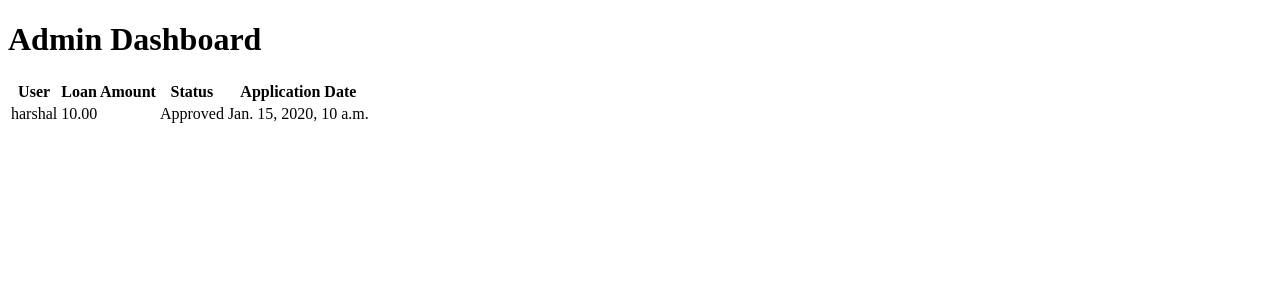
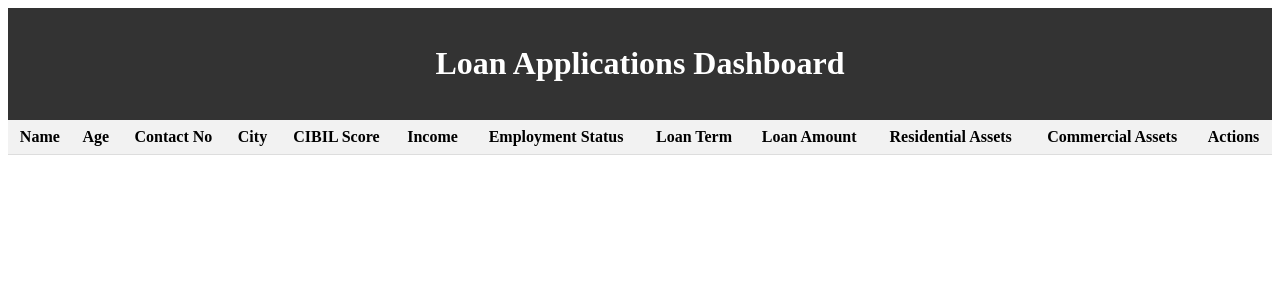
Before and after one commit to MGxCoder/Loan_management-System-Django, a Django app: page /admin_dashboard/ in a window 1280 px wide. Shown: the top 300 px of the page. Run offline with Django 5.2, Linux system fonts and the light colour scheme; a user stored in the database is signed in; data comes from the database, SQL or seed files in the repository; tables that the repository leaves empty hold one stand-in row (values such as "Sample post"); lists and menus that the app fills with data are empty.

Commit message:
Update admin_dashboard.html

```diff
--- a/loans/templates/loans/admin_dashboard.html
+++ b/loans/templates/loans/admin_dashboard.html
@@ -1,29 +1,139 @@
 <!DOCTYPE html>
-<html>
+<html lang="en">
 <head>
-    <title>Admin Dashboard</title>
+    <meta charset="UTF-8">
+    <meta name="viewport" content="width=device-width, initial-scale=1.0">
+    <title>Loan Applications Dashboard</title>
+
 </head>
+<style>
+    header {
+        background-color: #333;
+        color: #fff;
+        text-align: center;
+        padding: 1rem;
+    }
+
+    table {
+        width: 100%;
+        border-collapse: collapse;
+    }
+
+    th, td {
+        padding: 0.5rem;
+        border-bottom: 1px solid #ddd;
+    }
+
+    th {
+        background-color: #f2f2f2;
+    }
+    </style>
+
 <body>
-    <h1>Admin Dashboard</h1>
-    <table>
+    <header>
+        <h1>Loan Applications Dashboard</h1>
+    </header>
+
+    <main>
+        <table id="loanTable">
             <thead>
                 <tr>
-                <th>User</th>
+                    <th>Name</th>
+                    <th>Age</th>
+                    <th>Contact No</th>
+                    <th>City</th>
+                    <th>CIBIL Score</th>
+                    <th>Income</th>
+                    <th>Employment Status</th>
+                    <th>Loan Term</th>
                     <th>Loan Amount</th>
-                <th>Status</th>
-                <th>Application Date</th>
+                    <th>Residential Assets</th>
+                    <th>Commercial Assets</th>
+                    <th>Actions</th>
                 </tr>
             </thead>
             <tbody>
-            {% for application in applications %}
+                <!-- Data rows will be inserted here dynamically -->
                 <tr>
-                <td>{{ application.user.username }}</td>
-                <td>{{ application.loan_amount }}</td>
-                <td>{{ application.get_status_display }}</td>
-                <td>{{ application.application_date }}</td>
+
+
                 </tr>
-            {% endfor %}
             </tbody>
         </table>
+    </main>
+
+    <script >
+        document.addEventListener('DOMContentLoaded', () => {
+            // Fetch data from your server (replace with your API endpoint)
+            fetch('/api/loanApplications')
+                .then(response => response.json())
+                .then(data => {
+                    const tableBody = document.querySelector('#loanTable tbody');
+                    data.forEach(application => {
+                        const row = document.createElement('tr');
+                        row.innerHTML = `
+                            <td>${application.name}</td>
+                            <td>${application.age}</td>
+                            <td>${application.contact_no}</td>
+                            <td>${application.city}</td>
+                            <td>${application.cibil_score}</td>
+                            <td>${application.income}</td>
+                            <td>${application.employment_status}</td>
+                            <td>${application.loan_term}</td>
+                            <td>${application.loan_amount}</td>
+                            <td>${application.residential_assets}</td>
+                            <td>${application.commercial_assets}</td>
+                        `;
+                        tableBody.appendChild(row);
+                    });
+                })
+                .catch(error => console.error('Error fetching data:', error));
+        });
+
+        document.addEventListener('DOMContentLoaded', () => {
+            // Fetch data from your server (replace with your API endpoint)
+            fetch('/api/loanApplications')
+                .then(response => response.json())
+                .then(data => {
+                    const tableBody = document.querySelector('#loanTable tbody');
+                    data.forEach(application => {
+                        const row = document.createElement('tr');
+                        row.innerHTML = `
+                            <td>${application.name}</td>
+                            <td>${application.age}</td>
+                            <!-- Repeat for other fields -->
+                            <td>
+                                <button class="approve-btn" data-id="${application.id}">Approve</button>
+                                <button class="reject-btn" data-id="${application.id}">Reject</button>
+                            </td>
+                        `;
+                        tableBody.appendChild(row);
+                    });
+
+                    // Add event listeners for approve and reject buttons
+                    document.querySelectorAll('.approve-btn').forEach(button => {
+                        button.addEventListener('click', handleApproval);
+                    });
+
+                    document.querySelectorAll('.reject-btn').forEach(button => {
+                        button.addEventListener('click', handleRejection);
+                    });
+                })
+                .catch(error => console.error('Error fetching data:', error));
+        });
+
+        function handleApproval(event) {
+            const applicationId = event.target.getAttribute('data-id');
+            // Implement logic to update database (e.g., set status to "Approved")
+            console.log(`Application ${applicationId} approved.`);
+        }
+
+        function handleRejection(event) {
+            const applicationId = event.target.getAttribute('data-id');
+            // Implement logic to update database (e.g., set status to "Rejected")
+            console.log(`Application ${applicationId} rejected.`);
+        }
+
+    </script>
 </body>
 </html>
```
Lines whose indentation alone changed are shown as unchanged.
